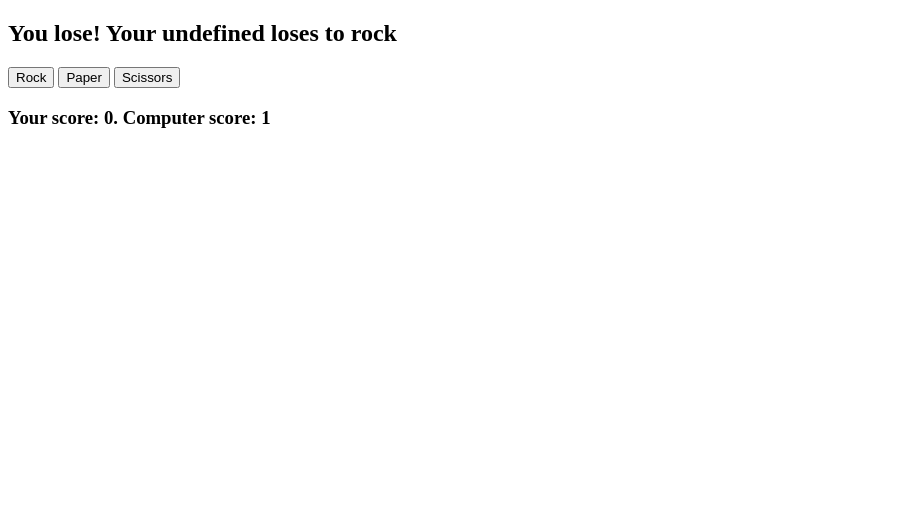
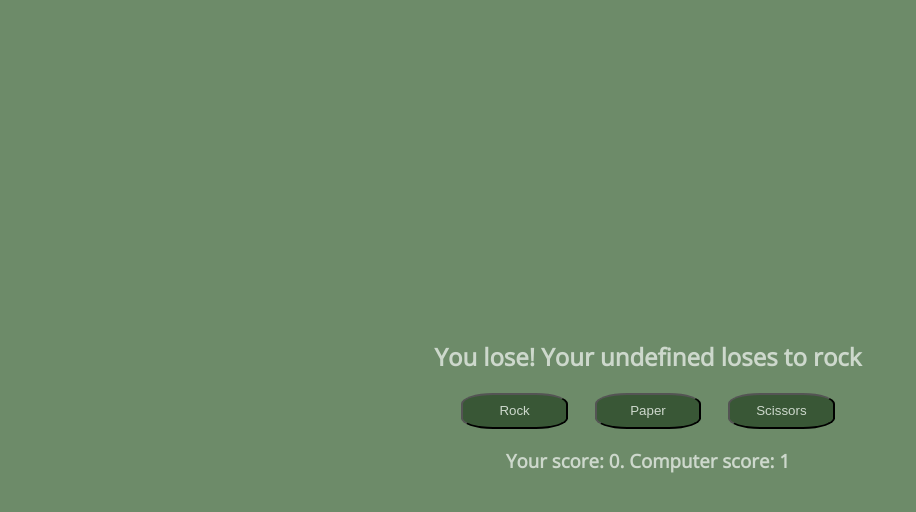
Before and after one commit to CharlotteGale/rockPaperScissors, a plain HTML site: page index.html in a window 1280 px wide. Shown: the whole page, without its empty margins (0-916 px from the left). Drawn offline with nearby package versions, Linux system fonts and the light colour scheme.

Commit message:
Add stylesheet and styles
Add div containers and necessary classes/ids
Add stylesheet and style the ui

```diff
--- a/index.html
+++ b/index.html
@@ -4,13 +4,23 @@
      <meta charset="UTF-8">
      <meta name="viewport" content="width=device-width, initial-scale=1.0">
      <title>Rock Paper Scissors</title>
+     <link rel="stylesheet" href="styles.css">
+     <link href='https://fonts.googleapis.com/css?family=Open Sans' rel='stylesheet'>
 </head>
 <body>
-     <h2 id="result"></h2>
-     <button id="rock">Rock</button>
-     <button id="paper">Paper</button>
-     <button id="scissors">Scissors</button>
-     <h3 id="score"></h3>
+     <div class="ui-container">
+          <div class="results-container">
+               <h2 id="result"></h2>
+          </div>
+          <div class="btn-container">
+               <button class="gameBtn" id="rock">Rock</button>
+               <button class="gameBtn" id="paper">Paper</button>
+               <button class="gameBtn" id="scissors">Scissors</button>
+          </div>
+          <div class="score-container">
+               <h3 id="score"></h3>
+          </div>
+     </div>
      <script src="script.js"></script>
 </body>
 </html>
--- /dev/null
+++ b/styles.css
@@ -0,0 +1,36 @@
+body {
+     display: flex;
+     justify-content: center;
+     align-items: center;
+     margin-top: 25%;
+     width: 100%;
+     font-family: 'Open Sans', sans-serif;
+     background-color: rgba(67, 106, 62, 0.776);
+     color: rgb(205, 216, 204);
+}
+.ui-container {
+     display: flex;
+     flex-direction: column;
+}
+.results-container,
+.score-container {
+     margin: auto;
+}
+.btn-container {
+     display: flex;
+     justify-content: space-evenly;
+     align-items: center;
+}
+.gameBtn {
+     width: 25%;
+     height: auto;
+     padding: 2%;
+     background-color: rgba(49, 78, 45, 0.851);
+     color: rgb(205, 216, 204);
+     border-radius: 30%;
+     border-style: 1px solid rgba(1, 77, 14, 0.802);
+}
+.gameBtn:hover {
+     background-color: rgba(94, 150, 87, 0.851);
+     cursor: pointer;
+}
```
